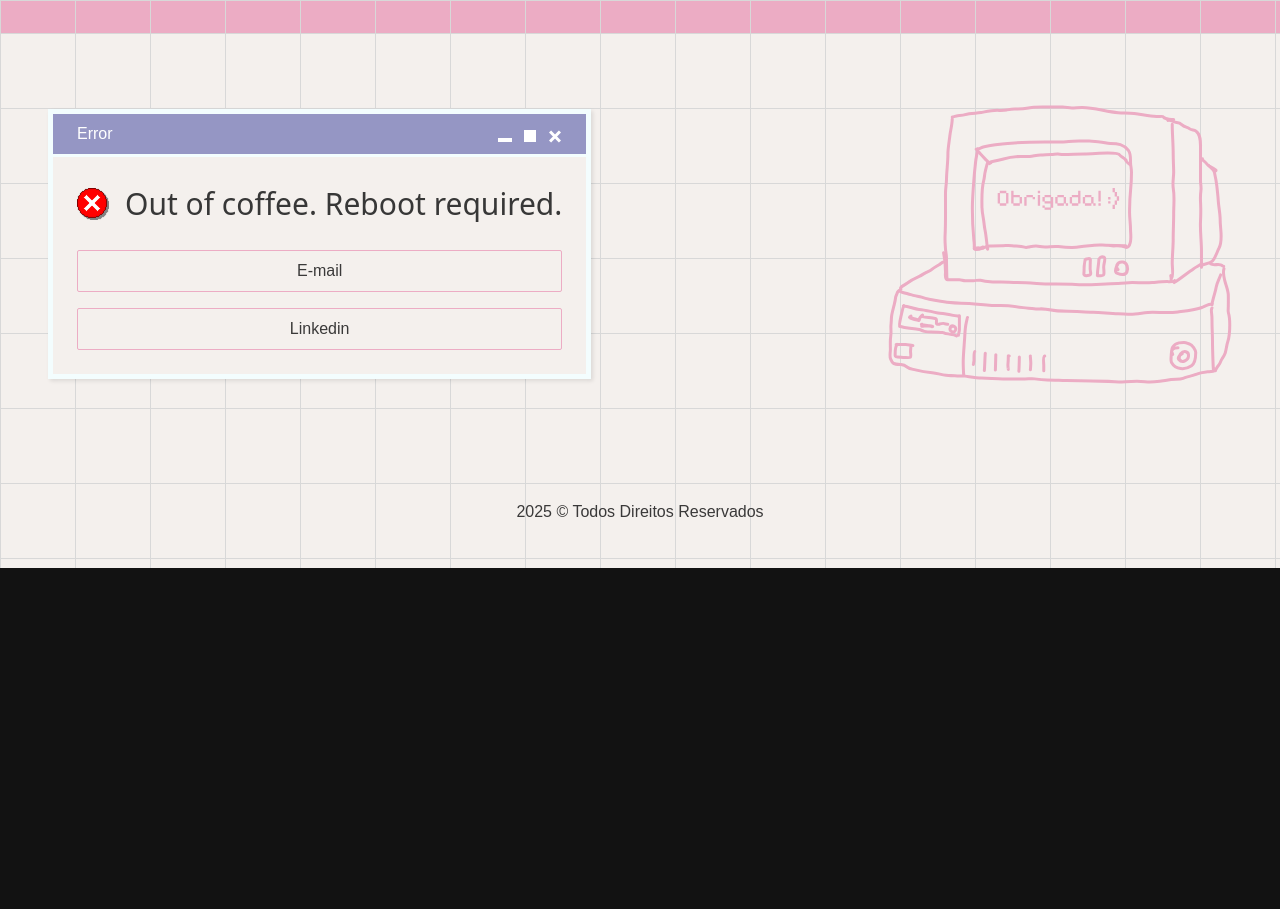
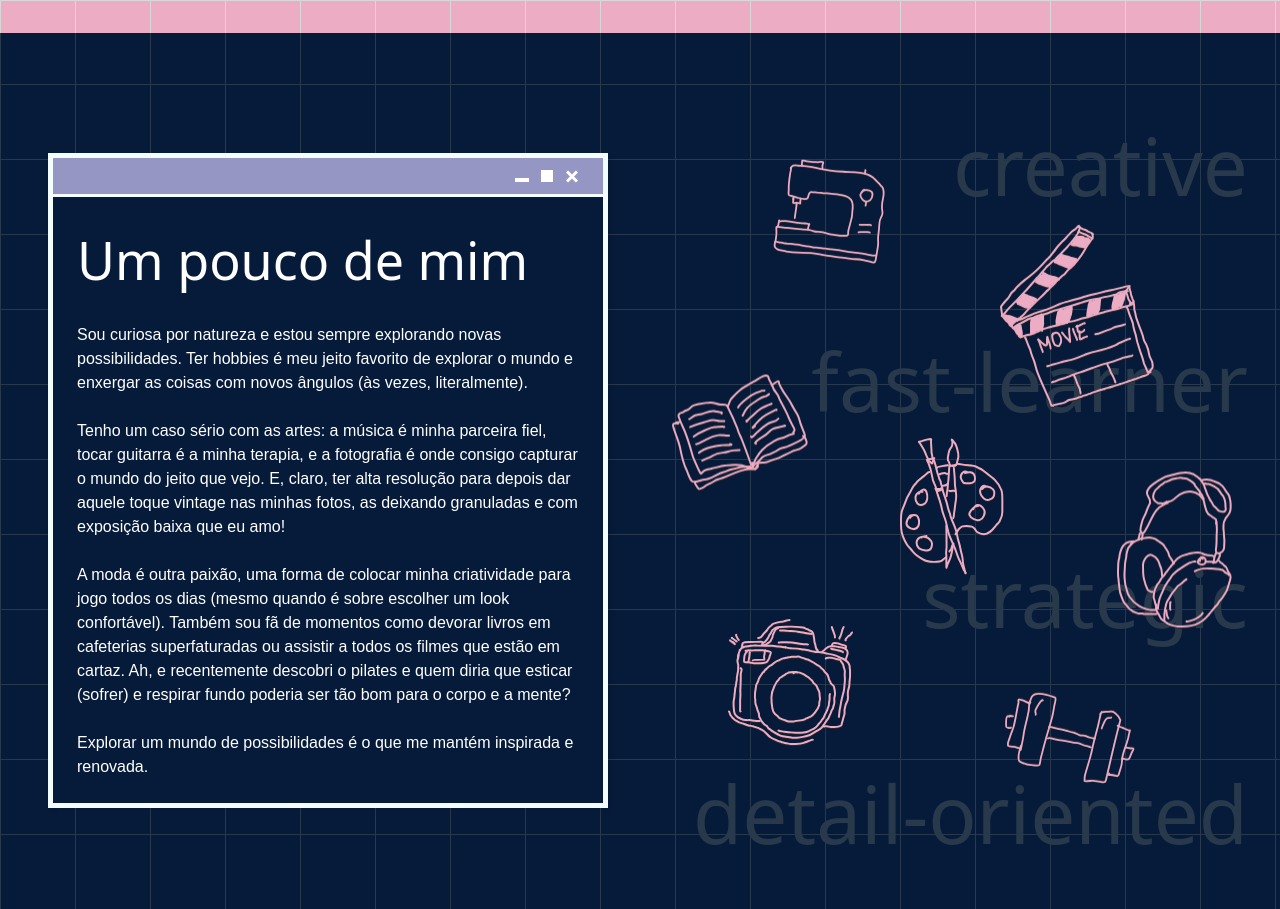
Before and after one commit to renangirotto/camilaalves, an Astro site: page / in a window 1280 px wide. Shown: the part 2841-3750 px from the top of the page. Before the commit the page ends 3409 px from the top, so only its background shows below. Built offline with nearby package versions, Linux system fonts and the light colour scheme; Astro itself is replaced by a stand-in of ours; a web font is replaced by a local one.

Commit message:
feat: add icons section

```diff
--- /dev/null
+++ b/src/components/ContainerText.astro
@@ -0,0 +1,82 @@
+<div class="container-text">
+  <div class="content">
+    <div class="window-element">
+      <slot name="window-element" />
+    </div>
+    <div class="side-element">
+      <slot />
+    </div>
+  </div>
+  <div aria-hidden="true" class="texts">
+    <p class="text-pixel">creative</p>
+    <p class="text-pixel">fast-learner</p>
+    <p class="text-pixel">strategic</p>
+    <p class="text-pixel">detail-oriented</p>
+  </div>
+</div>
+
+<style>
+  .container-text {
+    position: relative;
+  }
+
+  .content {
+    display: flex;
+    flex-direction: column;
+    justify-content: center;
+    gap: 64px;
+    position: relative;
+    z-index: 1;
+
+    @container main-container (width >= 1024px) {
+      flex-direction: row;
+      align-items: center;
+      height: 100%;
+    }
+  }
+
+  .texts {
+    display: flex;
+    flex-direction: column;
+    align-items: flex-end;
+    gap: 44px;
+    width: 100%;
+    position: absolute;
+    z-index: 0;
+    inset-block-start: 0;
+    inset-inline-end: 0;
+    font-size: 2.5rem;
+    color: var(--color-dark-line-1);
+
+    @container main-container (width >= 1024px) {
+      gap: 96px;
+      inset-block-start: -48px;
+      inset-inline-end: -16px;
+      font-size: 5rem;
+    }
+
+    p {
+      pointer-events: none;
+    }
+  }
+
+  .side-element {
+    order: 1;
+
+    @container main-container (width >= 1024px) {
+      order: 2;
+      width: 100%;
+    }
+  }
+
+  .window-element {
+    order: 2;
+    width: 100%;
+    max-width: 594px;
+    margin-inline: auto;
+
+    @container main-container (width >= 1024px) {
+      order: 1;
+    }
+  }
+</style>
--- /dev/null
+++ b/src/components/FloatingIcons.astro
@@ -0,0 +1,118 @@
+<div class="floating-icons">
+  <img data-item="machine" src="/camilaalves/svg/icon-machine.svg" />
+  <img data-item="movie" src="/camilaalves/svg/icon-movie.svg" />
+  <img data-item="book" src="/camilaalves/svg/icon-book.svg" />
+  <img data-item="paint" src="/camilaalves/svg/icon-paint.svg" />
+  <img data-item="headset" src="/camilaalves/svg/icon-headset.svg" />
+  <img data-item="camera" src="/camilaalves/svg/icon-camera.svg" />
+  <img data-item="fitness" src="/camilaalves/svg/icon-fitness.svg" />
+</div>
+
+<style>
+  .floating-icons {
+    width: 100%;
+    max-width: 390px;
+    position: relative;
+    margin-inline: auto;
+
+    @container main-container (width >= 1024px) {
+      max-width: none;
+      height: 100%;
+    }
+
+    img {
+      animation: float 3s ease-in-out infinite;
+      height: auto;
+
+      &[data-item="machine"] {
+        width: 93px;
+        margin-inline-start: 18%;
+        animation-delay: 1s;
+
+        @container main-container (width >= 1024px) {
+          width: 116px;
+        }
+      }
+
+      &[data-item="movie"] {
+        width: 99px;
+        margin-inline: auto 14%;
+        margin-block-start: -81px;
+
+        @container main-container (width >= 1024px) {
+          width: 154px;
+          margin-block-start: -40px;
+        }
+      }
+
+      &[data-item="book"] {
+        width: 99px;
+        animation-delay: 1.2s;
+        margin-block-start: -10px;
+
+        @container main-container (width >= 1024px) {
+          width: 136px;
+          margin-block-start: -35px;
+        }
+      }
+
+      &[data-item="paint"] {
+        width: 80px;
+        margin-inline: auto;
+        animation-delay: 0.5s;
+        margin-block-start: -50px;
+
+        @container main-container (width >= 1024px) {
+          width: 104px;
+        }
+      }
+
+      &[data-item="headset"] {
+        width: 86px;
+        margin-inline-start: auto;
+        animation-delay: 0.75s;
+        margin-block-start: -73px;
+
+        @container main-container (width >= 1024px) {
+          width: 115px;
+          margin-block-start: -105px;
+        }
+      }
+
+      &[data-item="camera"] {
+        width: 85px;
+        margin-inline-start: 10%;
+        animation-delay: 1.25s;
+        margin-block-start: -14px;
+
+        @container main-container (width >= 1024px) {
+          width: 125px;
+        }
+      }
+
+      &[data-item="fitness"] {
+        width: 99px;
+        margin-inline: auto 16%;
+        animation-delay: 1s;
+        margin-block-start: -54px;
+
+        @container main-container (width >= 1024px) {
+          width: 146px;
+          margin-block-start: -60px;
+        }
+      }
+    }
+  }
+
+  @keyframes float {
+    0% {
+      transform: translateY(0);
+    }
+    50% {
+      transform: translateY(-8px);
+    }
+    100% {
+      transform: translateY(0);
+    }
+  }
+</style>
--- a/src/components/WindowBox.astro
+++ b/src/components/WindowBox.astro
@@ -1,4 +1,4 @@
-<div class="window-box">
+<div class="window-box" data-variant={Astro.props.variant || null}>
   <header class="window-header">
     {Astro.props.windowTitle && <p>{Astro.props.windowTitle}</p>}
     <div class="window-controls">
@@ -22,6 +22,16 @@
     color: #373737;
     background: #f4f0ed;
     box-shadow: 2px 2px 4px 0px rgba(0, 0, 0, 0.1);
+    &[data-variant="dark"] {
+      color: var(--color-white);
+      background: var(--color-dark-primary-100);
+
+      .window-title {
+        @container main-container (width >= 1024px) {
+          font-size: 3.25rem;
+        }
+      }
+    }
   }
 
   .window-content {
@@ -33,6 +43,7 @@
     display: flex;
     align-items: flex-end;
     gap: 12px;
+    margin-inline-start: auto;
   }
 
   .window-header {
--- a/src/pages/index.astro
+++ b/src/pages/index.astro
@@ -1,14 +1,16 @@
 ---
 import BaseHead from "../components/BaseHead.astro";
+import CardProject from "../components/CardProject.astro";
+import ContainerText from "../components/ContainerText.astro";
+import FloatingIcons from "../components/FloatingIcons.astro";
+import Footer from "../components/Footer.astro";
+import GridProjects from "../components/GridProjects.astro";
 import GridSkills from "../components/GridSkills.astro";
 import WindowBox from "../components/WindowBox.astro";
 
 import dataSkills from "../data/skills.json";
 
 import { SITE_TITLE, SITE_DESCRIPTION } from "../consts";
-import GridProjects from "../components/GridProjects.astro";
-import CardProject from "../components/CardProject.astro";
-import Footer from "../components/Footer.astro";
 
 const skillsTextFirstColumn = [dataSkills.tecnicas, dataSkills.estrategicas];
 
@@ -143,6 +145,45 @@
           </GridSkills>
         </div>
       </section>
+      <section class="more section-container">
+        <div class="container">
+          <ContainerText>
+            <WindowBox
+              slot="window-element"
+              title="Um pouco de mim"
+              variant="dark"
+            >
+              <p class="text-window">
+                Sou curiosa por natureza e estou sempre explorando novas
+                possibilidades. Ter hobbies é meu jeito favorito de explorar o
+                mundo e enxergar as coisas com novos ângulos (às vezes,
+                literalmente).
+              </p>
+              <p class="text-window">
+                Tenho um caso sério com as artes: a música é minha parceira
+                fiel, tocar guitarra é a minha terapia, e a fotografia é onde
+                consigo capturar o mundo do jeito que vejo. E, claro, ter alta
+                resolução para depois dar aquele toque vintage nas minhas fotos,
+                as deixando granuladas e com exposição baixa que eu amo!
+              </p>
+              <p class="text-window">
+                A moda é outra paixão, uma forma de colocar minha criatividade
+                para jogo todos os dias (mesmo quando é sobre escolher um look
+                confortável). Também sou fã de momentos como devorar livros em
+                cafeterias superfaturadas ou assistir a todos os filmes que
+                estão em cartaz. Ah, e recentemente descobri o pilates e quem
+                diria que esticar (sofrer) e respirar fundo poderia ser tão bom
+                para o corpo e a mente?
+              </p>
+              <p class="text-window">
+                Explorar um mundo de possibilidades é o que me mantém inspirada
+                e renovada.
+              </p>
+            </WindowBox>
+            <FloatingIcons />
+          </ContainerText>
+        </div>
+      </section>
     </main>
     <Footer showLargeContent={true} />
   </body>
@@ -192,6 +233,10 @@
     &:not(:last-child) {
       margin-block-end: 24px;
     }
+  }
+
+  .more {
+    overflow: hidden;
   }
 
   .section-container {
@@ -276,4 +321,10 @@
       height: 32px;
     }
   }
+
+  .text-window {
+    &:not(:last-child) {
+      margin-block-end: 24px;
+    }
+  }
 </style>
```
Also changed, not shown: public/svg/icon-book.svg (added), public/svg/icon-camera.svg (added), public/svg/icon-fitness.svg (added), public/svg/icon-headset.svg (added), public/svg/icon-machine.svg (added), public/svg/icon-movie.svg (added), public/svg/icon-paint.svg (added).
